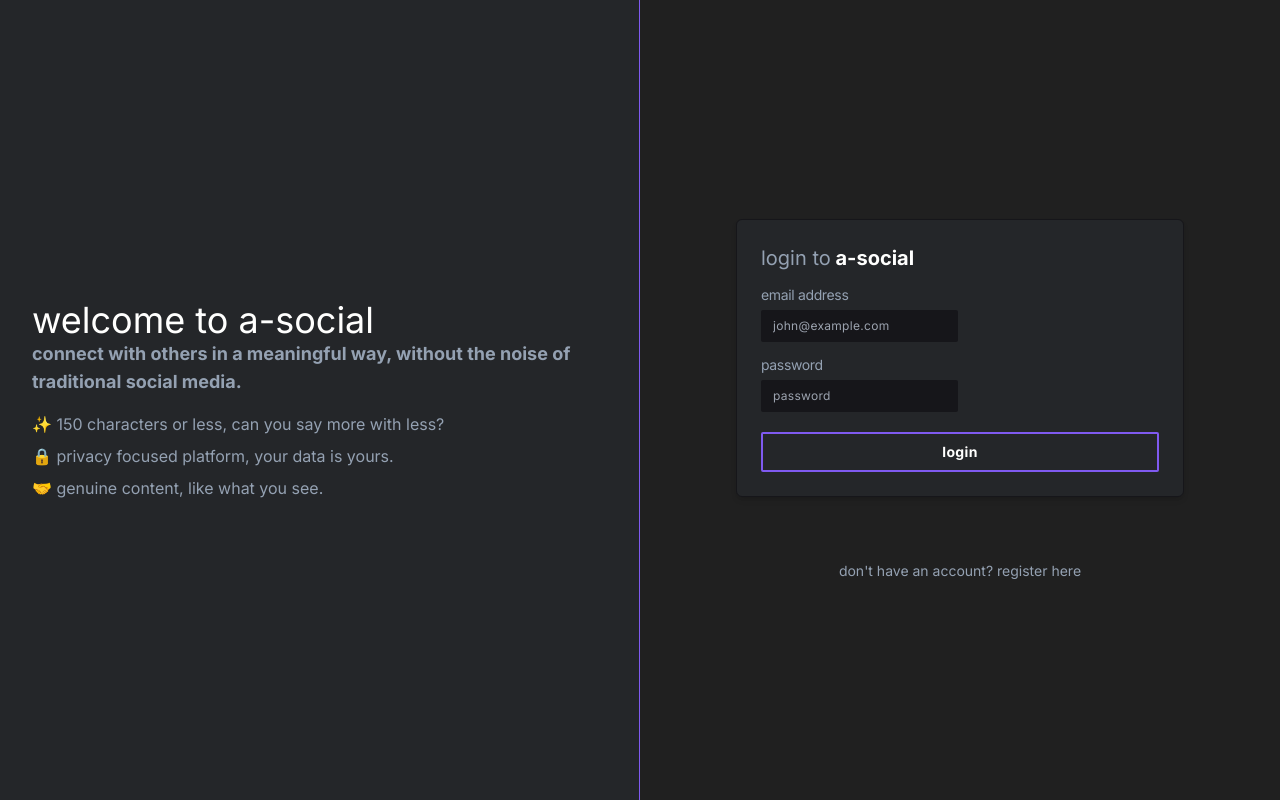
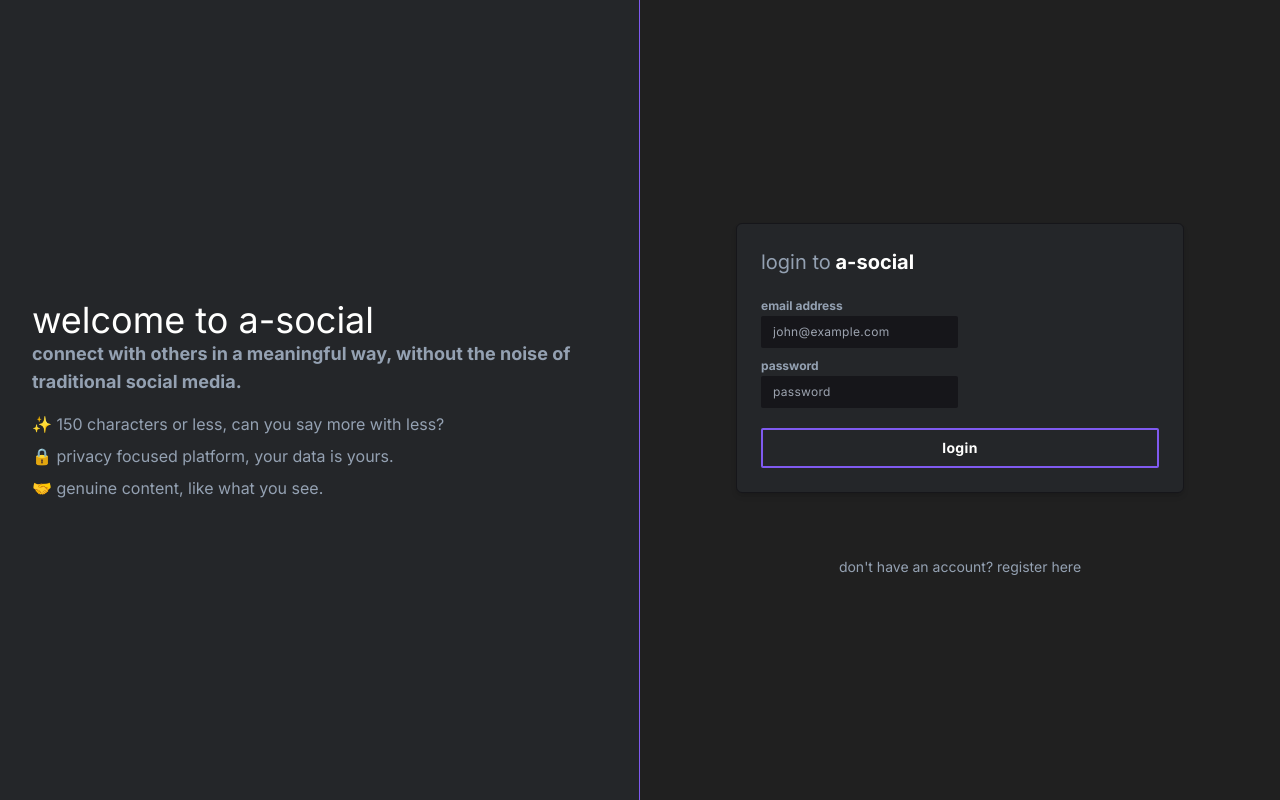
Before and after one commit to davies-jack/a-social-thing, a Next.js app: page /auth/login in a window 1280 px wide. Built offline with nearby package versions, Linux system fonts and the light colour scheme.

Commit message:
Fixing login page with new way to use InputField labels

```diff
--- a/src/app/auth/login/page.tsx
+++ b/src/app/auth/login/page.tsx
@@ -1,13 +1,14 @@
 "use client";
 
 import Button from "@/components/atoms/Button";
-import Error from "@/components/atoms/Error";
+import Error from "@/components/atoms/Alert";
 import InputField from "@/components/atoms/InputField";
 import { useAuth } from "@/contexts/AuthContext";
 import Link from "next/link";
 import { useRouter } from "next/navigation";
 
 import React, { FormEvent, useState } from "react";
+import Alert from "@/components/atoms/Alert";
 
 function LoginForm({
   email,
@@ -37,28 +38,20 @@ function LoginForm({
           <span className="text-paragraph-text font-normal">login to</span>{" "}
           a-social
         </h1>
-        {error && <Error message={error} className="my-2" />}
+        {error && <Alert type="error">{error}</Alert>}
 
-        <label
-          htmlFor="email"
-          className="text-paragraph-text text-sm leading-none tracking-tight mb-1"
-        >
-          email address
-        </label>
         <InputField
+          id="email"
+          label="email address"
           type="email"
           value={email}
           onChange={(e) => setEmail(e.target.value)}
           placeholder="john@example.com"
         />
 
-        <label
-          htmlFor="password"
-          className="mt-3 text-paragraph-text text-sm leading-none tracking-tight mb-1"
-        >
-          password
-        </label>
         <InputField
+          id="password"
+          label="password"
           type="password"
           value={password}
           onChange={(e) => setPassword(e.target.value)}
```
